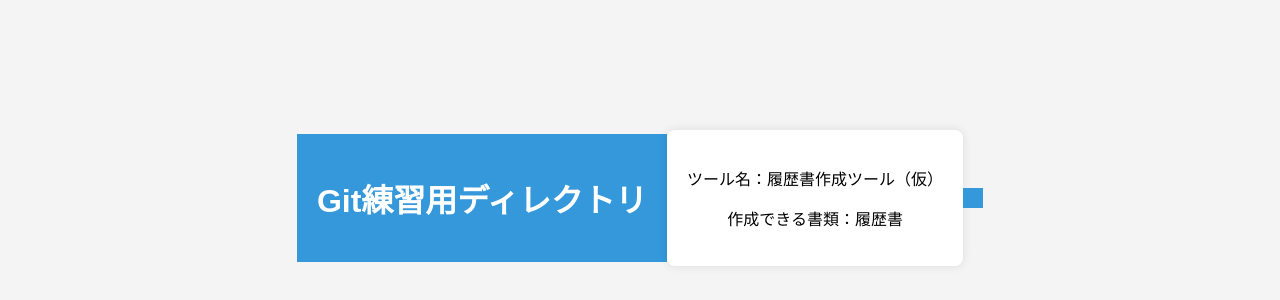
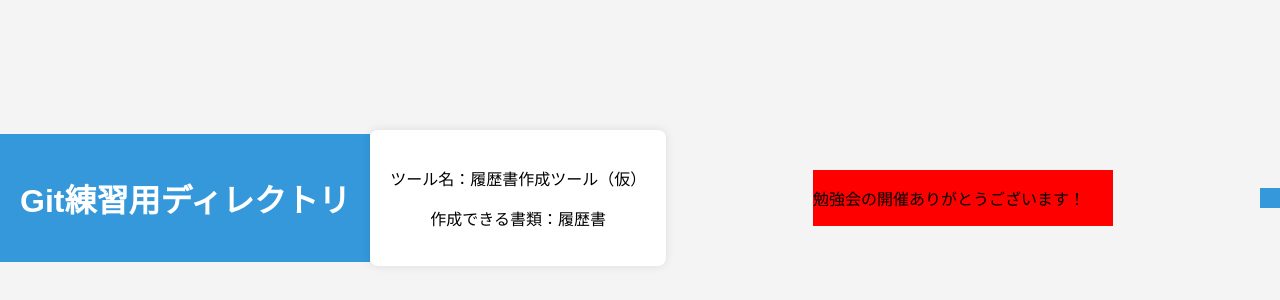
Before and after one commit to tazza-tt/sampleGit2, a plain HTML site: page 勉強会用ディレクトリ copy/index.html in a window 1280 px wide. Shown: the part 202-502 px from the top of the page. Drawn offline with Linux system fonts and the light colour scheme.

Commit message:
感謝のコミット

```diff
--- a/勉強会用ディレクトリ copy/index.html
+++ b/勉強会用ディレクトリ copy/index.html
@@ -17,7 +17,9 @@
       <!--ここを変更-->
       <p>作成できる書類：履歴書</p>
     </section>
-
+    <div>
+      <p>勉強会の開催ありがとうございます！</p>
+    </div>
     <footer></footer>
   </body>
 </html>
--- a/勉強会用ディレクトリ copy/style.css
+++ b/勉強会用ディレクトリ copy/style.css
@@ -7,6 +7,12 @@ body {
   align-items: center;
   justify-content: center;
   height: 100vh;
+}
+
+div {
+  width: 300px;
+  margin: 0 auto;
+  background-color: red;
 }
 
 header {
```
Also changed, not shown: 1 other file.
